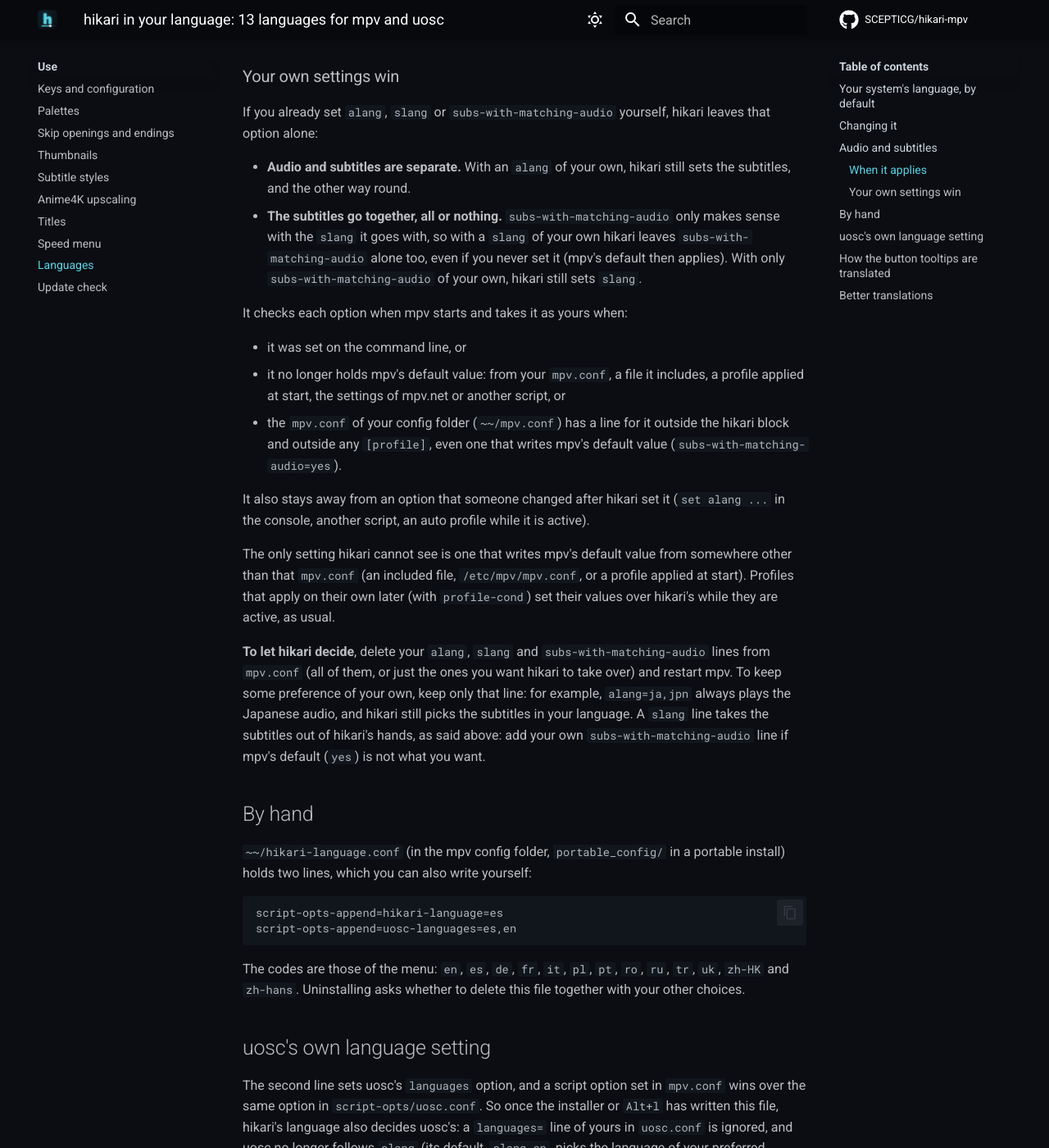
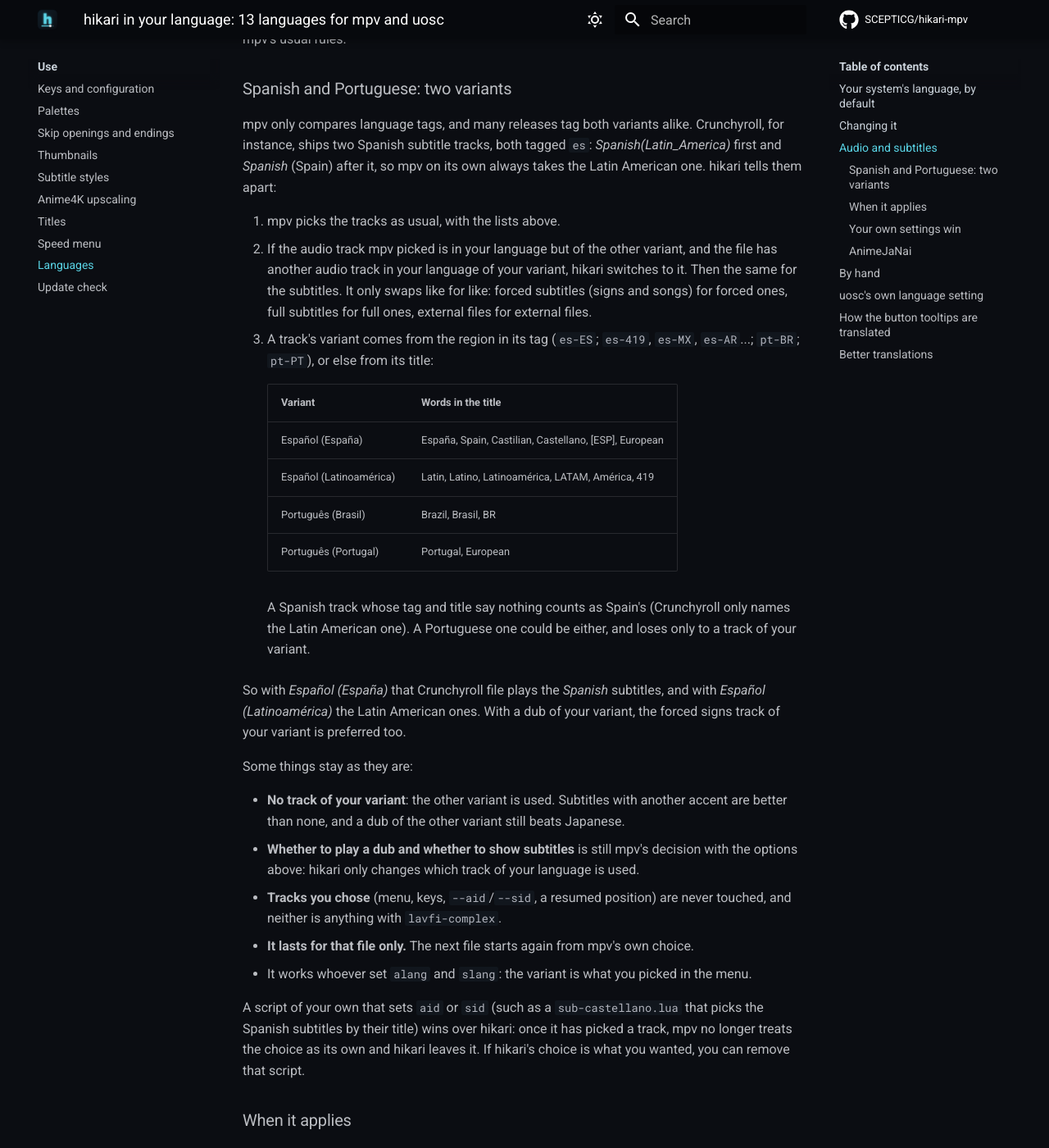
Before and after one commit to SCEPTICG/hikari-mpv, an MkDocs documentation site: the page built from docs/features/language.md, in a window 1280 px wide and 1400 px high, scrolled down 2914 px. Shown: the whole window at 82% size. Built offline with MkDocs 1.6.1 and Material for MkDocs 9.7.7, drawn with Linux system fonts in a browser that asks for light colours; comment, search, counter and statistics services are not loaded; some of the changed text lies outside the part shown.

Commit message:
Documentación: variantes regionales, elección de pista por título y AnimeJaNai
language.md: los 15 elementos del menú, la región del sistema, las listas por
variante, cómo distingue hikari dos pistas del mismo idioma (etiqueta,
palabras del título, español sin más = España), qué no cambia (la otra
variante si no hay de la tuya, pistas elegidas a mano, solo ese fichero),
que un script propio que fija aid/sid como sub-castellano.lua se impone, la
sección AnimeJaNai y los códigos para escribir el fichero a mano (es/pt de
hikari 0.5 siguen valiendo). README, index y usage lo mencionan.

````diff
--- a/docs/features/language.md
+++ b/docs/features/language.md
@@ -1,6 +1,6 @@
 ---
 title: "hikari in your language: 13 languages for mpv and uosc"
-description: "hikari's menus, buttons and messages in mpv come in the 13 languages of uosc. It follows your system, Alt+l changes it, uosc follows hikari, and so do the audio and subtitle tracks mpv picks."
+description: "hikari's menus, buttons and messages in mpv come in the 13 languages of uosc. It follows your system, Alt+l changes it, uosc follows hikari, and so do the audio and subtitle tracks mpv picks, Spain or Latin America, Brazil or Portugal included."
 ---
 
 # Languages
@@ -9,16 +9,16 @@ Everything hikari shows in mpv (its menus, the tooltips of its buttons, the *Ski
 
 | | | | |
 | --- | --- | --- | --- |
-| English | Español | Deutsch | Français |
-| Italiano | Polski | Português | Română |
-| Русский | Türkçe | Українська | 中文（香港） |
-| 简体中文 | | | |
+| English | Español (España) | Español (Latinoamérica) | Deutsch |
+| Français | Italiano | Polski | Português (Brasil) |
+| Português (Portugal) | Română | Русский | Türkçe |
+| Українська | 中文（香港） | 简体中文 | |
 
-Palette names (Catppuccin, Nord, SCEPTIC...) are names, so they stay as they are. The installer itself only speaks English and Spanish.
+Spanish and Portuguese come twice, once per [regional variant](#spanish-and-portuguese-two-variants): both read the same texts, and they differ in the audio and subtitle tracks hikari prefers. Palette names (Catppuccin, Nord, SCEPTIC...) are names, so they stay as they are. The installer itself only speaks English and Spanish.
 
 ## Your system's language, by default
 
-On a first install, the installer writes your system's language to `~~/hikari-language.conf`: the Windows display language, the first preferred language of macOS, or `LC_ALL`, `LC_MESSAGES` or `LANG` on Linux. Portuguese from Brazil or Portugal is *Português*; Simplified Chinese (China, Singapore) is *简体中文*; Traditional Chinese (Taiwan, Hong Kong, Macau) is *中文（香港）*; any other language is English. Updates keep your choice.
+On a first install, the installer writes your system's language to `~~/hikari-language.conf`: the Windows display language, the first preferred language of macOS, or `LC_ALL`, `LC_MESSAGES` or `LANG` on Linux. The region picks the variant: Spanish from Spain (or with no region) is *Español (España)*, Spanish from anywhere else (Mexico, Argentina, `es-419`...) is *Español (Latinoamérica)*; Portuguese from Brazil (or with no region) is *Português (Brasil)*, from Portugal or anywhere else *Português (Portugal)*. Simplified Chinese (China, Singapore) is *简体中文*; Traditional Chinese (Taiwan, Hong Kong, Macau) is *中文（香港）*; any other language is English. Updates keep your choice.
 
 Without that file (a copy made by hand), hikari follows `LC_ALL`, `LC_MESSAGES` or `LANG` and otherwise speaks English.
 
@@ -39,25 +39,27 @@ hikari's language also decides which audio and subtitle tracks mpv picks on its
 - **Audio**: a dub in your language when the file has one, otherwise Japanese.
 - **Subtitles**: in your language. When the audio already is in your language, the dialogue subtitles stay off (a dub needs no subtitles on top), but forced subtitles still show: the track that only translates signs, on-screen text and song lyrics, which the dub does not cover. mpv knows it by the *forced* mark of the track.
 
-With Spanish, that is the same as these three lines in `mpv.conf`:
+With *Español (España)*, that is the same as these three lines in `mpv.conf`:
 
 ```
-alang=es,spa,es-ES,es-419,ja,jpn
-slang=es,spa,es-ES,es-419
+alang=es-ES,es,spa,es-419,es-MX,ja,jpn
+slang=es-ES,es,spa,es-419,es-MX
 subs-with-matching-audio=forced
 ```
 
-There is nothing to turn on: it follows the language menu. Each language has its own list of codes:
+plus [the choice between two tracks of the same language](#spanish-and-portuguese-two-variants), which mpv cannot do on its own. There is nothing to turn on: it follows the language menu. Each entry has its own list of codes:
 
 | Language | Codes |
 | --- | --- |
 | English | `en,eng,en-US,en-GB` |
-| Español | `es,spa,es-ES,es-419` |
+| Español (España) | `es-ES,es,spa,es-419,es-MX` |
+| Español (Latinoamérica) | `es-419,es,spa,es-MX,es-ES` |
 | Deutsch | `de,ger,deu,de-DE` |
 | Français | `fr,fre,fra,fr-FR,fr-CA` |
 | Italiano | `it,ita,it-IT` |
 | Polski | `pl,pol,pl-PL` |
-| Português | `pt,por,pt-BR,pt-PT` |
+| Português (Brasil) | `pt-BR,pt,por,pt-PT` |
+| Português (Portugal) | `pt-PT,pt,por,pt-BR` |
 | Română | `ro,rum,ron,ro-RO` |
 | Русский | `ru,rus,ru-RU` |
 | Türkçe | `tr,tur,tr-TR` |
@@ -65,12 +67,42 @@ There is nothing to turn on: it follows the language menu. Each language has its
 | 中文（香港） | `zh-Hant,zh-HK,zh-TW,zh,chi,zho,zh-Hans,zh-CN` |
 | 简体中文 | `zh-Hans,zh-CN,zh,chi,zho,zh-Hant,zh-TW` |
 
-Japanese (`ja,jpn`) follows in the audio list. The regional codes are there because of how mpv 0.40 ranks tracks: a dub tagged `es-419` or `pt-BR`, as many releases tag them, would otherwise lose to a `jpn` track. A region that is not in the list (say `es-AR`) still beats Japanese tagged `ja-JP`, but not a plain `ja` or `jpn`. Chinese lists its own script first and the other one last, so a Chinese dub tagged with any code of its list (or just `zh`) beats Japanese, whatever its script. A longer tag such as `zh-Hans-CN` or `zh-Hant-TW` is in neither list and, like an unlisted region, loses to a plain `ja` or `jpn`. Tracks with no language at all are left to mpv's usual rules.
+Japanese (`ja,jpn`) follows in the audio list. The regional codes are there because of how mpv 0.40 ranks tracks: a dub tagged `es-419` or `pt-BR`, as many releases tag them, would otherwise lose to a `jpn` track. A region that is not in the list (say `es-AR`) still beats Japanese tagged `ja-JP`, but not a plain `ja` or `jpn`. Each variant lists its own region first: mpv takes a track tagged just `es` or `spa` as a match for `es-ES` too, so for Spain `es-ES` and `es` rank the same and `es-419` comes after them, and the other way round for Latin America. Chinese lists its own script first and the other one last, so a Chinese dub tagged with any code of its list (or just `zh`) beats Japanese, whatever its script. A longer tag such as `zh-Hans-CN` or `zh-Hant-TW` is in neither list and, like an unlisted region, loses to a plain `ja` or `jpn`. Tracks with no language at all are left to mpv's usual rules.
+
+### Spanish and Portuguese: two variants
+
+mpv only compares language tags, and many releases tag both variants alike. Crunchyroll, for instance, ships two Spanish subtitle tracks, both tagged `es`: *Spanish(Latin_America)* first and *Spanish* (Spain) after it, so mpv on its own always takes the Latin American one. hikari tells them apart:
+
+1. mpv picks the tracks as usual, with the lists above.
+2. If the audio track mpv picked is in your language but of the other variant, and the file has another audio track in your language of your variant, hikari switches to it. Then the same for the subtitles. It only swaps like for like: forced subtitles (signs and songs) for forced ones, full subtitles for full ones, external files for external files.
+3. A track's variant comes from the region in its tag (`es-ES`; `es-419`, `es-MX`, `es-AR`...; `pt-BR`; `pt-PT`), or else from its title:
+
+    | Variant | Words in the title |
+    | --- | --- |
+    | Español (España) | España, Spain, Castilian, Castellano, [ESP], European |
+    | Español (Latinoamérica) | Latin, Latino, Latinoamérica, LATAM, América, 419 |
+    | Português (Brasil) | Brazil, Brasil, BR |
+    | Português (Portugal) | Portugal, European |
+
+    A Spanish track whose tag and title say nothing counts as Spain's (Crunchyroll only names the Latin American one). A Portuguese one could be either, and loses only to a track of your variant.
+
+So with *Español (España)* that Crunchyroll file plays the *Spanish* subtitles, and with *Español (Latinoamérica)* the Latin American ones. With a dub of your variant, the forced signs track of your variant is preferred too.
+
+Some things stay as they are:
+
+- **No track of your variant**: the other variant is used. Subtitles with another accent are better than none, and a dub of the other variant still beats Japanese.
+- **Whether to play a dub and whether to show subtitles** is still mpv's decision with the options above: hikari only changes which track of your language is used.
+- **Tracks you chose** (menu, keys, `--aid`/`--sid`, a resumed position) are never touched, and neither is anything with `lavfi-complex`.
+- **It lasts for that file only.** The next file starts again from mpv's own choice.
+- It works whoever set `alang` and `slang`: the variant is what you picked in the menu.
+
+A script of your own that sets `aid` or `sid` (such as a `sub-castellano.lua` that picks the Spanish subtitles by their title) wins over hikari: once it has picked a track, mpv no longer treats the choice as its own and hikari leaves it. If hikari's choice is what you wanted, you can remove that script.
 
 ### When it applies
 
 - **When mpv starts**, before the first file opens, so the first episode already gets it.
-- **After every switch with `Alt+l`**. If a file is playing, mpv picks its tracks again with the new languages, but only the ones it picked on its own: an audio or subtitle track you chose yourself (from the menu, with a key, with `--aid`/`--sid` or saved with your position) stays. The next files use the new languages anyway.
+- **When each file is loaded**, for the [choice between variants](#spanish-and-portuguese-two-variants).
+- **After every switch with `Alt+l`** (also between the two variants of a language). If a file is playing, mpv picks its tracks again with the new languages, and hikari checks the variant again, but only for the tracks picked automatically: an audio or subtitle track you chose yourself (from the menu, with a key, with `--aid`/`--sid` or saved with your position) stays. The next files use the new languages anyway.
 
 hikari only sets these options while mpv runs; it writes them to no file, so uninstalling hikari leaves nothing behind.
 
@@ -89,20 +121,39 @@ It checks each option when mpv starts and takes it as yours when:
 
 It also stays away from an option that someone changed after hikari set it (`set alang ...` in the console, another script, an auto profile while it is active).
 
+The values that AnimeJaNai comes with are the exception: see [AnimeJaNai](#animejanai) below.
+
 The only setting hikari cannot see is one that writes mpv's default value from somewhere other than that `mpv.conf` (an included file, `/etc/mpv/mpv.conf`, or a profile applied at start). Profiles that apply on their own later (with `profile-cond`) set their values over hikari's while they are active, as usual.
 
 **To let hikari decide**, delete your `alang`, `slang` and `subs-with-matching-audio` lines from `mpv.conf` (all of them, or just the ones you want hikari to take over) and restart mpv. To keep some preference of your own, keep only that line: for example, `alang=ja,jpn` always plays the Japanese audio, and hikari still picks the subtitles in your language. A `slang` line takes the subtitles out of hikari's hands, as said above: add your own `subs-with-matching-audio` line if mpv's default (`yes`) is not what you want.
+
+### AnimeJaNai
+
+AnimeJaNai ships `portable_config/mpv-animejanai.conf`, which its configuration includes, with these two lines:
+
+```
+alang = 'jpn'
+slang = 'eng'
+```
+
+They are AnimeJaNai's defaults rather than a choice of yours, so hikari does not count them as yours and applies its recipe over them. It checks it by reading that file the same way as `mpv.conf` (comments and `[profile]` sections do not count) and only when all of this holds:
+
+- `alang` still holds `jpn` (or `slang` holds `eng`) when mpv starts, and
+- `mpv-animejanai.conf` sets it in that one line, as it comes, and nowhere else in the file (no `alang-append` and the like), and
+- neither your `mpv.conf` nor the command line sets it.
+
+Change the line to anything else (say `alang = 'jpn,eng'`) and it is yours again: hikari leaves it alone. hikari never writes to `mpv-animejanai.conf`.
 
 ## By hand
 
 `~~/hikari-language.conf` (in the mpv config folder, `portable_config/` in a portable install) holds two lines, which you can also write yourself:
 
 ```
-script-opts-append=hikari-language=es
+script-opts-append=hikari-language=es-ES
 script-opts-append=uosc-languages=es,en
 ```
 
-The codes are those of the menu: `en`, `es`, `de`, `fr`, `it`, `pl`, `pt`, `ro`, `ru`, `tr`, `uk`, `zh-HK` and `zh-hans`. Uninstalling asks whether to delete this file together with your other choices.
+The codes are those of the menu: `en`, `es-ES`, `es-419`, `de`, `fr`, `it`, `pl`, `pt-BR`, `pt-PT`, `ro`, `ru`, `tr`, `uk`, `zh-HK` and `zh-hans`. uosc has no regional variants, so it gets `es` or `pt`. A plain `es` or `pt`, as hikari 0.5 saved them, still works: it means *Español (España)* or *Português (Brasil)*; pick your variant once with `Alt+l` if that is not yours. Uninstalling asks whether to delete this file together with your other choices.
 
 ## uosc's own language setting
 
````
Also changed, not shown: README.md (+1 -1 lines), docs/index.md (+1 -1 lines), docs/usage.md (+1 -1 lines).
